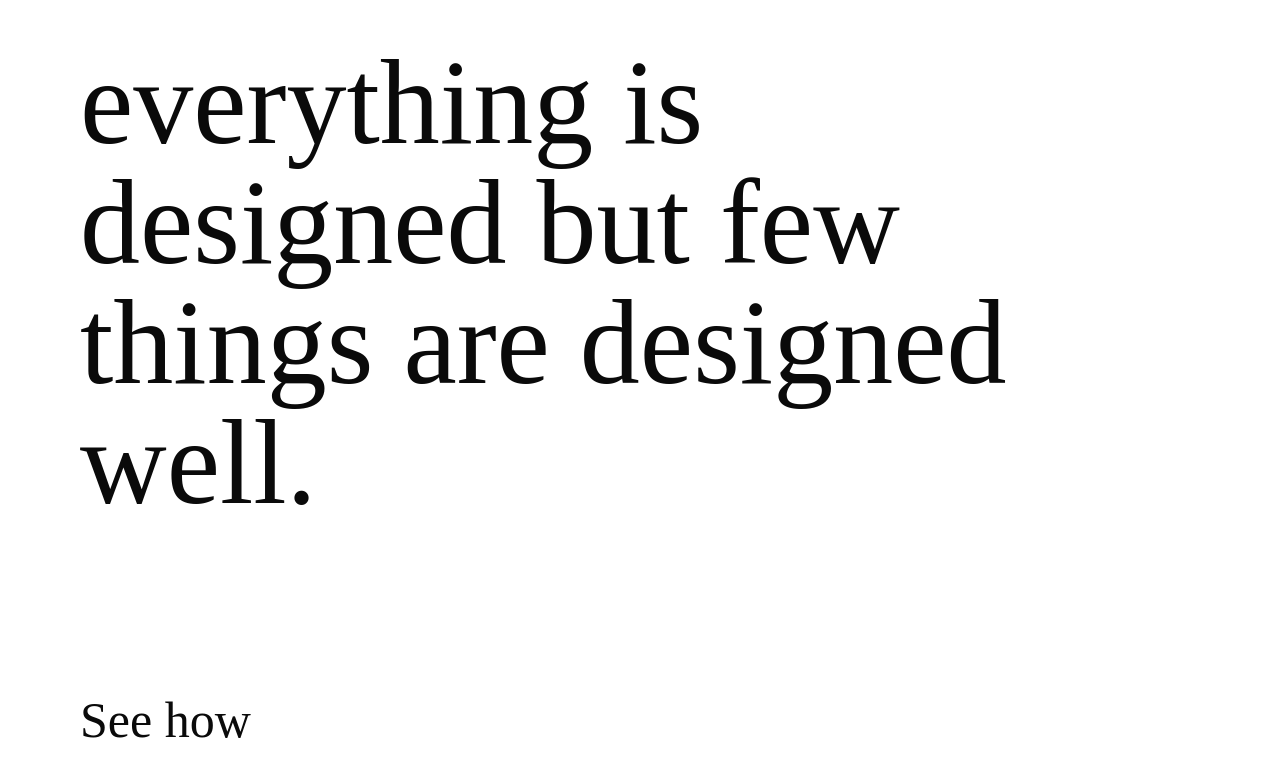
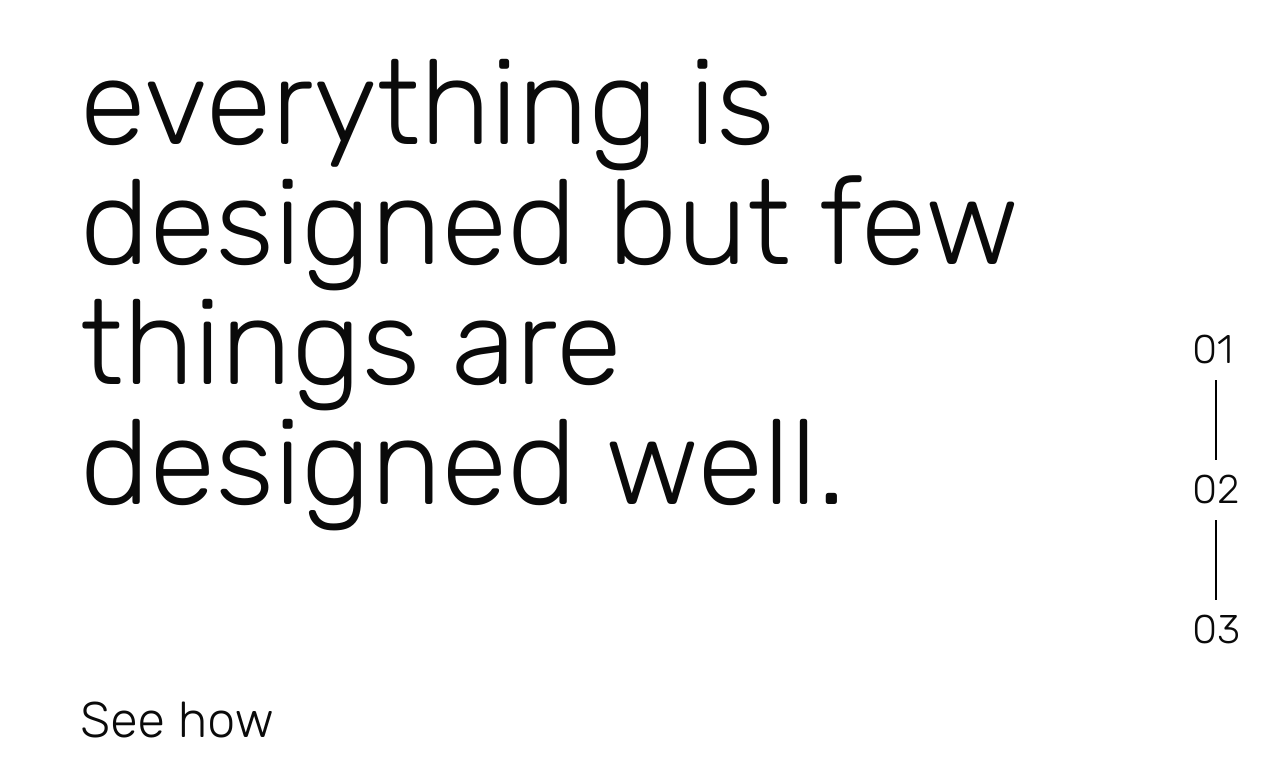
Before and after one commit to stevan23k/headphones, a Next.js app: page / in a window 1280 px wide. Shown: the top 776 px of the page. Built offline with nearby package versions, Linux system fonts and the light colour scheme; no server answers.

Commit message:
feat: hero terminado

```diff
--- a/app/layout.tsx
+++ b/app/layout.tsx
@@ -1,5 +1,6 @@
 import type { Metadata } from "next";
 import { Geist, Geist_Mono } from "next/font/google";
+import { Rubik } from "next/font/google";
 import "./globals.css";
 
 const geistSans = Geist({
@@ -9,6 +10,11 @@ const geistSans = Geist({
 
 const geistMono = Geist_Mono({
   variable: "--font-geist-mono",
+  subsets: ["latin"],
+});
+
+const rubik = Rubik({
+  weight: "300",
   subsets: ["latin"],
 });
 
@@ -23,10 +29,7 @@ export default function RootLayout({
   children: React.ReactNode;
 }>) {
   return (
-    <html
-      lang="en"
-      className={`${geistSans.variable} ${geistMono.variable} h-full antialiased`}
-    >
+    <html lang="en" className={`${rubik.className} h-full antialiased`}>
       <body className="min-h-full flex flex-col">{children}</body>
     </html>
   );
--- a/app/page.tsx
+++ b/app/page.tsx
@@ -1,9 +1,13 @@
 import Hero from "@/components/hero/hero";
+import Line from "@/components/line";
 
 export default function Home() {
   return (
     <div>
-      <Hero />
+      <Line />
+      <div>
+        <Hero />
+      </div>
     </div>
   );
 }
--- /dev/null
+++ b/components/line.tsx
@@ -0,0 +1,25 @@
+export default function Line() {
+  return (
+    <div className="fixed top-80 right-10">
+      <div className="flex flex-col justify-center align-center ">
+        <div>
+          <p className="text-[40px]">01</p>
+        </div>
+
+        <div className="flex justify-center">
+          <div className="flex h-20 w-0.5 bg-black justify-center"></div>
+        </div>
+        <div>
+          <p className="text-[40px]">02</p>
+        </div>
+
+        <div className="flex justify-center">
+          <div className="flex h-20 w-0.5 bg-black justify-center"></div>
+        </div>
+        <div>
+          <p className="text-[40px]">03</p>
+        </div>
+      </div>
+    </div>
+  );
+}
```
